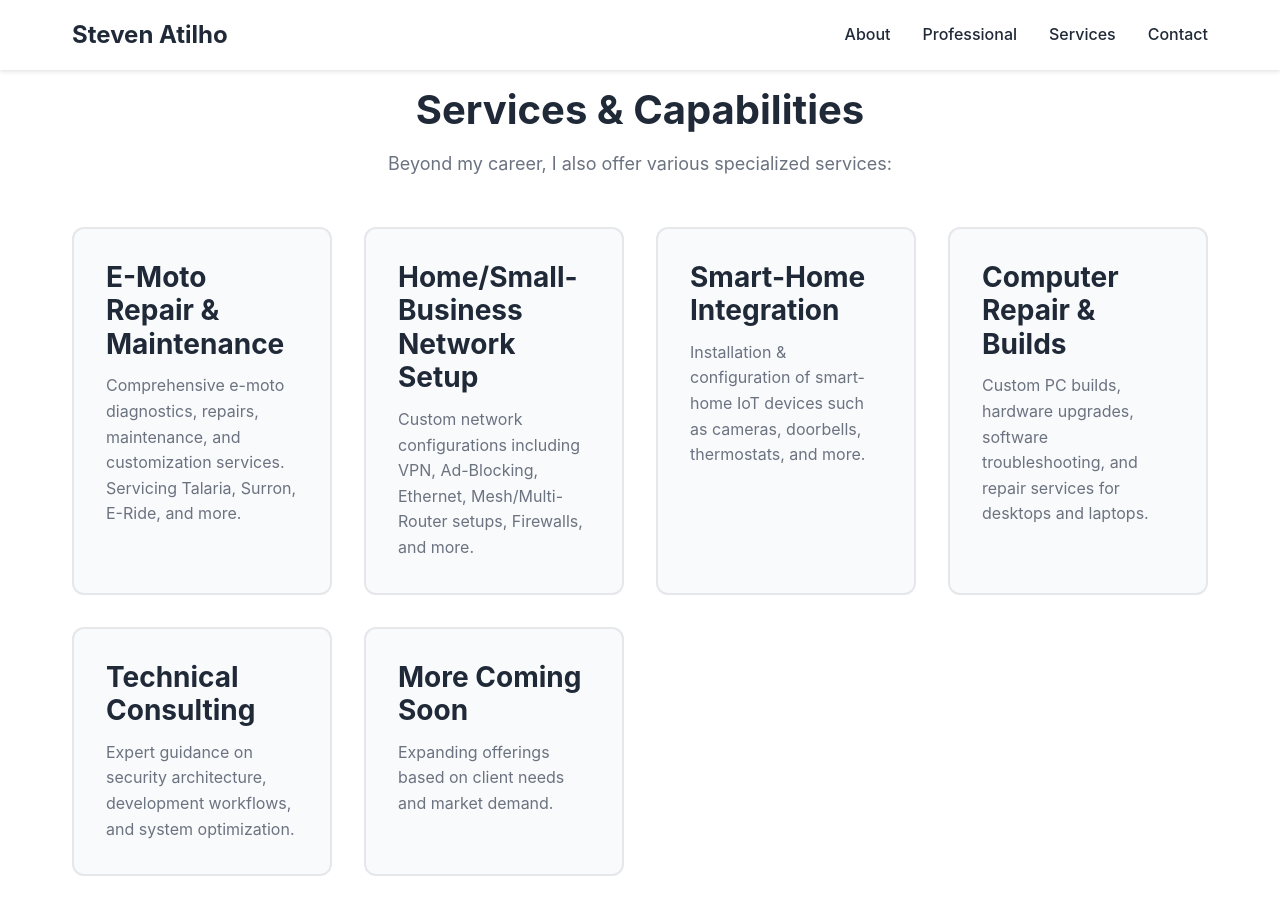
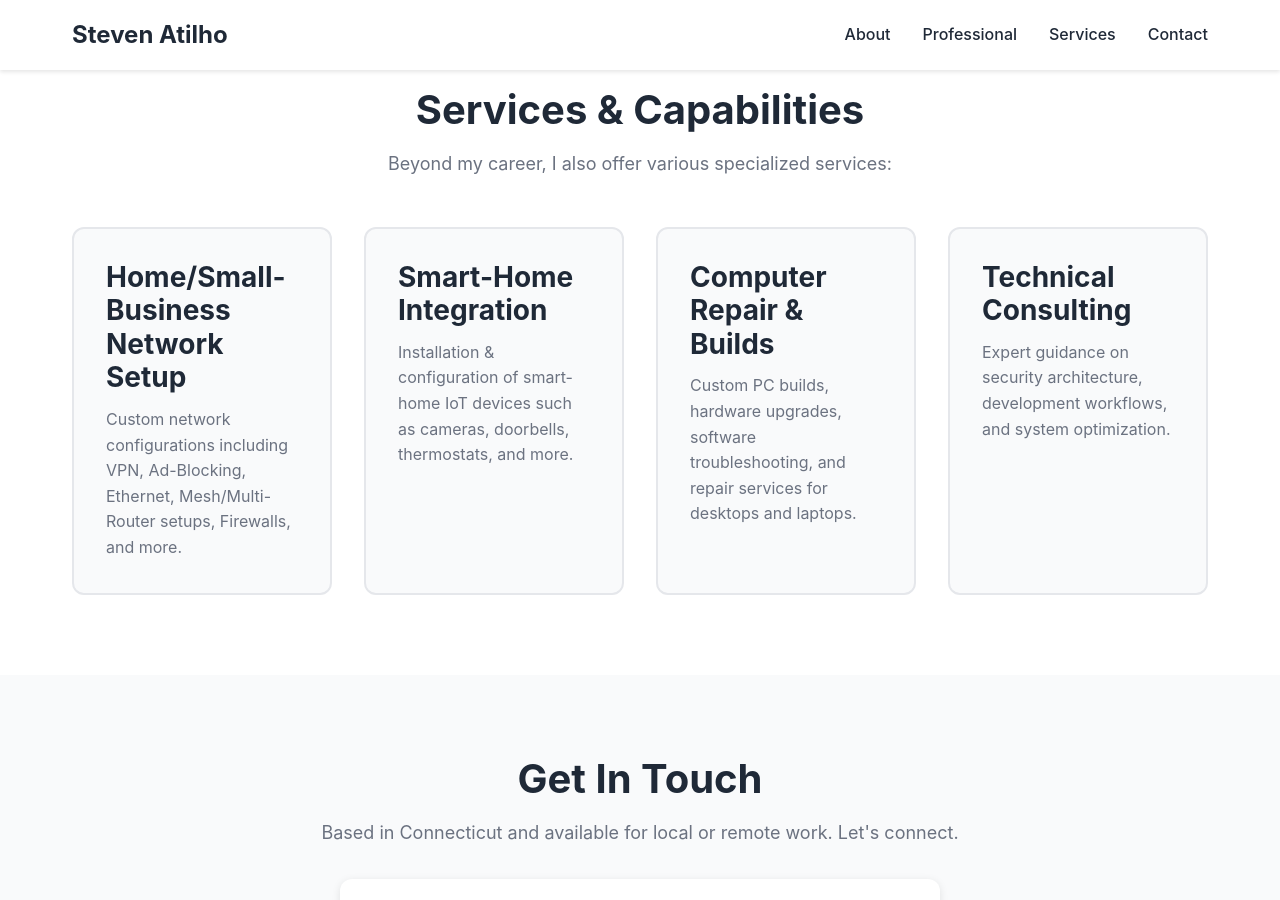
Before and after one commit to smatilho/smatilho.github.io, a Jekyll site: the page built from index.md, in a window 1280 px wide and 900 px high, scrolled down 1698 px. Built offline with Jekyll 4.4.1, drawn with Linux system fonts in a browser that asks for light colours.

Commit message:
Updating services

```diff
--- a/index.md
+++ b/index.md
@@ -65,11 +65,6 @@ title: Home
 
     <div class="services-grid">
       <div class="service-card">
-        <h3>E-Moto Repair & Maintenance</h3>
-        <p>Comprehensive e-moto diagnostics, repairs, maintenance, and customization services. Servicing Talaria, Surron, E-Ride, and more.</p>
-      </div>
-
-      <div class="service-card">
         <h3>Home/Small-Business Network Setup</h3>
         <p>Custom network configurations including VPN, Ad-Blocking, Ethernet, Mesh/Multi-Router setups, Firewalls, and more.</p>
       </div>
@@ -87,11 +82,6 @@ title: Home
       <div class="service-card">
         <h3>Technical Consulting</h3>
         <p>Expert guidance on security architecture, development workflows, and system optimization.</p>
-      </div>
-
-      <div class="service-card">
-        <h3>More Coming Soon</h3>
-        <p>Expanding offerings based on client needs and market demand.</p>
       </div>
     </div>
   </div>
```
Also changed, not shown: README.md.
